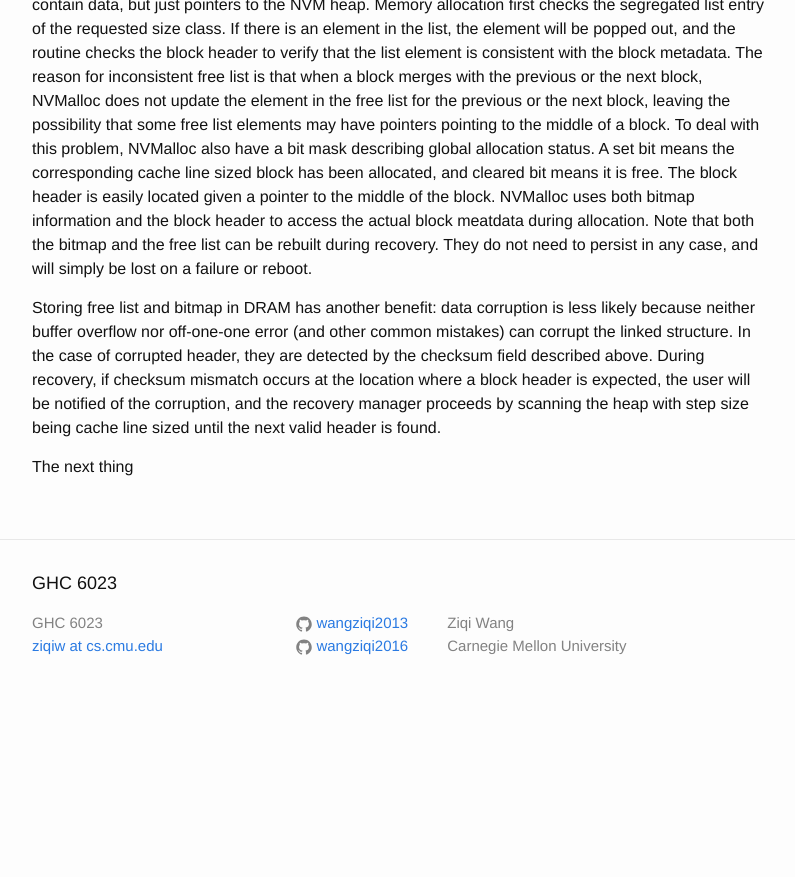
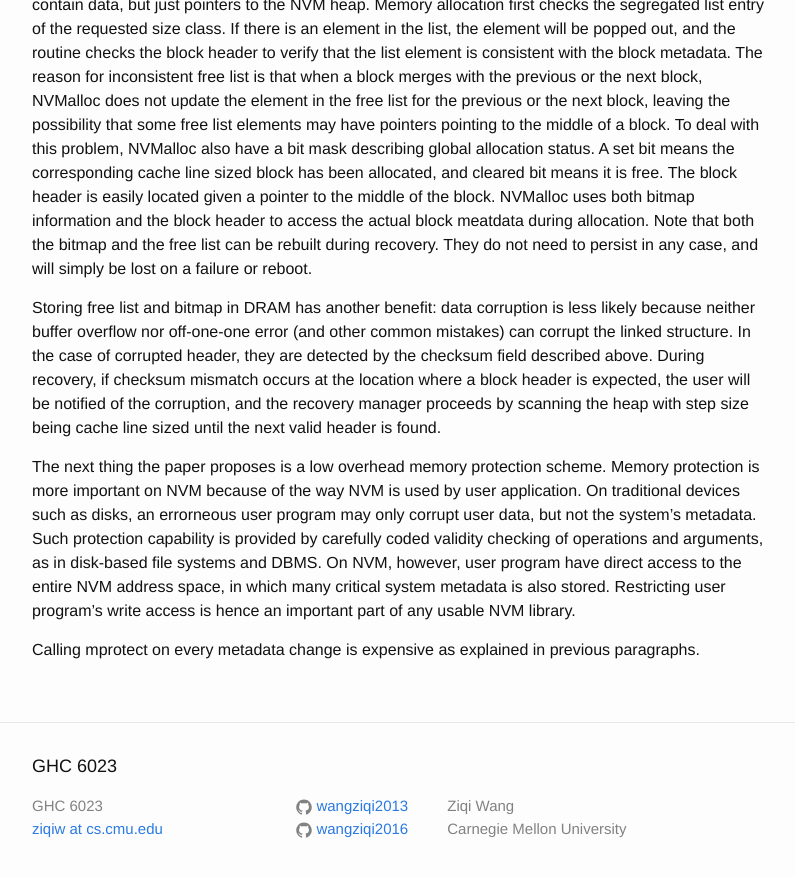
Before and after one commit to wangziqi2013/wangziqi2013.github.io, a Jekyll site: the page built from _posts/2019-02-04-consistent-durable-and-safe.markdown, in a window 1280 px wide and 900 px high, scrolled down 2305 px. Shown: the top 877 px of the window, without its empty margins (238-1033 px from the left). Built offline with Jekyll 4.4.1, drawn with Linux system fonts in a browser that asks for light colours; before the commit the page ends 3022 px from its top, so only the background shows below that.

Commit message:
Adding protection

```diff
--- a/_posts/2019-02-04-consistent-durable-and-safe.markdown
+++ b/_posts/2019-02-04-consistent-durable-and-safe.markdown
@@ -94,4 +94,11 @@ header, they are detected by the checksum field described above. During recovery
 location where a block header is expected, the user will be notified of the corruption, and the recovery manager
 proceeds by scanning the heap with step size being cache line sized until the next valid header is found.
 
-The next thing
+The next thing the paper proposes is a low overhead memory protection scheme. Memory protection is more important on NVM
+because of the way NVM is used by user application. On traditional devices such as disks, an errorneous user program
+may only corrupt user data, but not the system's metadata. Such protection capability is provided by carefully coded
+validity checking of operations and arguments, as in disk-based file systems and DBMS. On NVM, however, user program
+have direct access to the entire NVM address space, in which many critical system metadata is also stored. Restricting
+user program's write access is hence an important part of any usable NVM library.
+
+Calling mprotect on every metadata change is expensive as explained in previous paragraphs.
```
